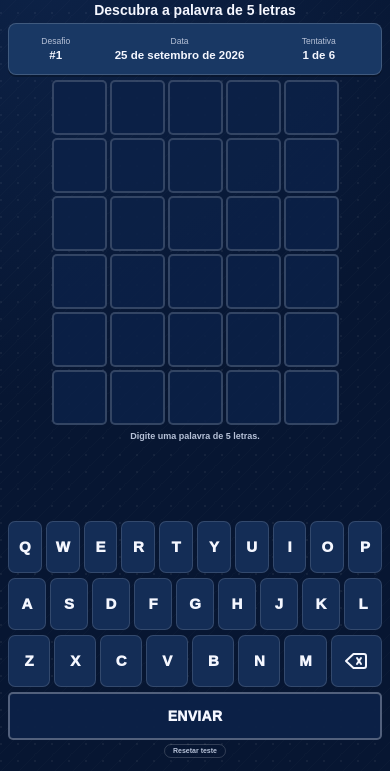
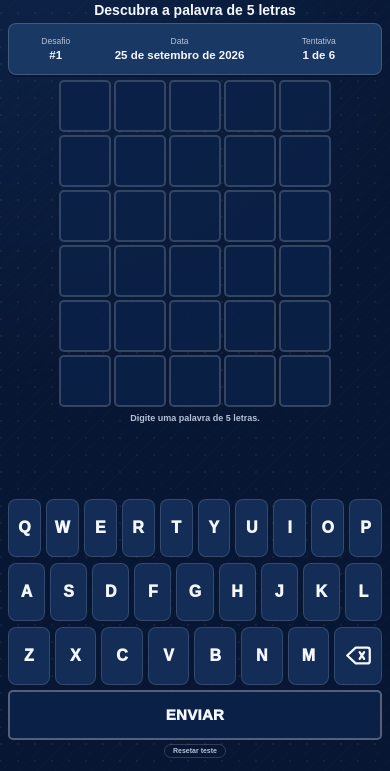
Before and after one commit to andy99br1/Dailysonh, a plain HTML site: page termo/index.html in a window 390 px wide. Shown: the part 73-844 px from the top of the page. Drawn offline with Linux system fonts and the light colour scheme.

Commit message:
Enlarge Termo keyboard on desktop and mobile

```diff
--- a/termo/termo.css
+++ b/termo/termo.css
@@ -745,3 +745,108 @@ body[data-theme] .termo-cell.editable:focus-visible{
     min-height:45px;
   }
 }
+
+
+/* Teclado maior e mais confortável em todas as telas. */
+.termo-keyboard{
+  width:min(630px,100%);
+  gap:7px;
+}
+
+.termo-key-row{
+  gap:6px;
+}
+
+.termo-key{
+  height:60px;
+  min-height:60px;
+  border-radius:9px;
+  padding:0 4px;
+  font-size:17px;
+}
+
+.termo-key.wide{
+  font-size:22px;
+}
+
+.termo-key.delete-key svg{
+  width:28px;
+  height:28px;
+}
+
+.termo-submit{
+  width:min(630px,100%);
+  height:52px;
+  min-height:52px;
+  font-size:15px;
+}
+
+@media(min-width:601px){
+  .termo-shell{
+    --term-cell:min(
+      61px,
+      calc((100vw - 46px)/5),
+      calc((100dvh - 430px)/6)
+    );
+  }
+
+  .termo-keyboard,
+  .termo-submit{
+    width:min(630px,100%);
+  }
+}
+
+@media(max-width:600px){
+  .termo-shell{
+    --term-cell:min(
+      52px,
+      calc((100vw - 34px)/5),
+      calc((100dvh - 420px)/6)
+    );
+  }
+
+  .termo-keyboard{
+    width:100%;
+    gap:6px;
+  }
+
+  .termo-key-row{
+    gap:5px;
+  }
+
+  .termo-key{
+    height:58px;
+    min-height:58px;
+    border-radius:8px;
+    font-size:16px;
+  }
+
+  .termo-key.wide{
+    font-size:22px;
+  }
+
+  .termo-key.delete-key svg{
+    width:27px;
+    height:27px;
+  }
+
+  .termo-submit{
+    width:100%;
+    height:50px;
+    min-height:50px;
+    font-size:15px;
+  }
+}
+
+@media(max-width:380px){
+  .termo-key{
+    height:54px;
+    min-height:54px;
+    font-size:15px;
+  }
+
+  .termo-submit{
+    height:48px;
+    min-height:48px;
+  }
+}
```
